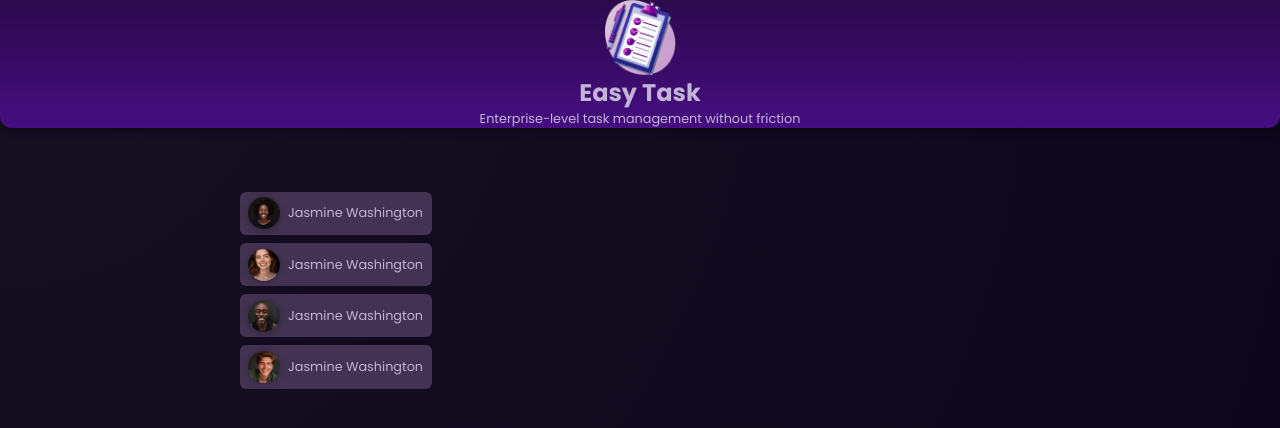
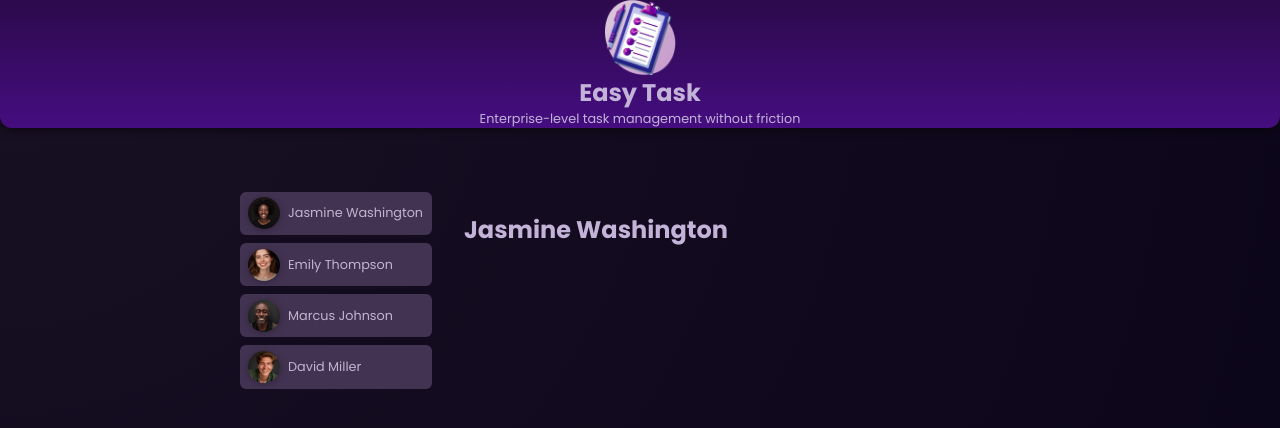
Before and after one commit to Sourav610/AngularTopic, an Angular app: page / in a window 1280 px wide. Shown: the top 428 px of the page. Built offline with nearby package versions, Linux system fonts and the light colour scheme.

Commit message:
added task

```diff
--- a/src/app/app.component.html
+++ b/src/app/app.component.html
@@ -6,14 +6,14 @@
       <app-user [id]="users[0].id" [avatar]="users[0].avatar" [name]="users[0].name" (select)="onSelectUser($event)"/>
     </li>
     <li>
-      <app-user [id]="users[1].id" [avatar]="users[1].avatar" [name]="users[0].name" (select)="onSelectUser($event)" />
+      <app-user [id]="users[1].id" [avatar]="users[1].avatar" [name]="users[1].name" (select)="onSelectUser($event)" />
     </li>
     <li>
-      <app-user [id]="users[2].id" [avatar]="users[2].avatar" [name]="users[0].name" (select)="onSelectUser($event)" />
+      <app-user [id]="users[2].id" [avatar]="users[2].avatar" [name]="users[2].name" (select)="onSelectUser($event)" />
     </li>
     <li>
-      <app-user [id]="users[3].id" [avatar]="users[3].avatar" [name]="users[0].name" (select)="onSelectUser($event)" />
+      <app-user [id]="users[3].id" [avatar]="users[3].avatar" [name]="users[3].name" (select)="onSelectUser($event)" />
     </li>
   </ul>
-
+    <app-task [name]="selectedUser?.name"/>
 </main>
--- a/src/app/app.component.ts
+++ b/src/app/app.component.ts
@@ -2,17 +2,23 @@ import { Component } from '@angular/core';
 import { HeaderComponent } from './header/header.component';
 import {UserComponent} from './user/user.component';
 import { DUMMY_USERS } from './dummy-users';
+import { TaskComponent } from './task/task.component';
 @Component({
   selector: 'app-root',
-  imports: [HeaderComponent,UserComponent],
+  imports: [HeaderComponent,UserComponent,TaskComponent],
   templateUrl: './app.component.html',
   styleUrl: './app.component.css'
 
 })
 export class AppComponent {
  users = DUMMY_USERS;
+ selectedUserId = 'u1';
 
+ get selectedUser(){
+  return this.users.find((user) => user.id === this.selectedUserId);
+ }
  onSelectUser(id:string){
-  console.log('Select user with id '+id);
+  // console.log('Select user with id '+id);
+  this.selectedUserId = id;
  }
 }
--- /dev/null
+++ b/src/app/task/task.component.html
@@ -0,0 +1 @@
+<h2>{{name}}</h2>
--- a/src/app/user/user.component.ts
+++ b/src/app/user/user.component.ts
@@ -1,4 +1,4 @@
-import { Component,Input,computed,input, Output, EventEmitter } from '@angular/core';
+import { Component,Input,computed,input, Output, EventEmitter,output } from '@angular/core';
 import { DUMMY_USERS } from '../dummy-users';
 
 const randomIndex = Math.floor(Math.random()*DUMMY_USERS.length)
@@ -40,8 +40,8 @@ export class UserComponent {
   }
 
   //custom event
-  @Output() select = new EventEmitter(); //this even emitter will allow us to emit custom value through the select property through any part of interest
-
+  @Output() select = new EventEmitter<string>(); //this even emitter will allow us to emit custom value through the select property through any part of interest
+  // select = output<string>(); //work same as output decorator but not create signal
   onSelectUser(){
     // const randomIndex = Math.floor(Math.random()*DUMMY_USERS.length);
     // this.selectedUser.set(DUMMY_USERS[randomIndex]);
```
Also changed, not shown: src/app/task/task.component.ts (added, +14 -0 lines), src/app/task/task.component.css (added), 1 other file (tests, documents, lock files or other folders).
